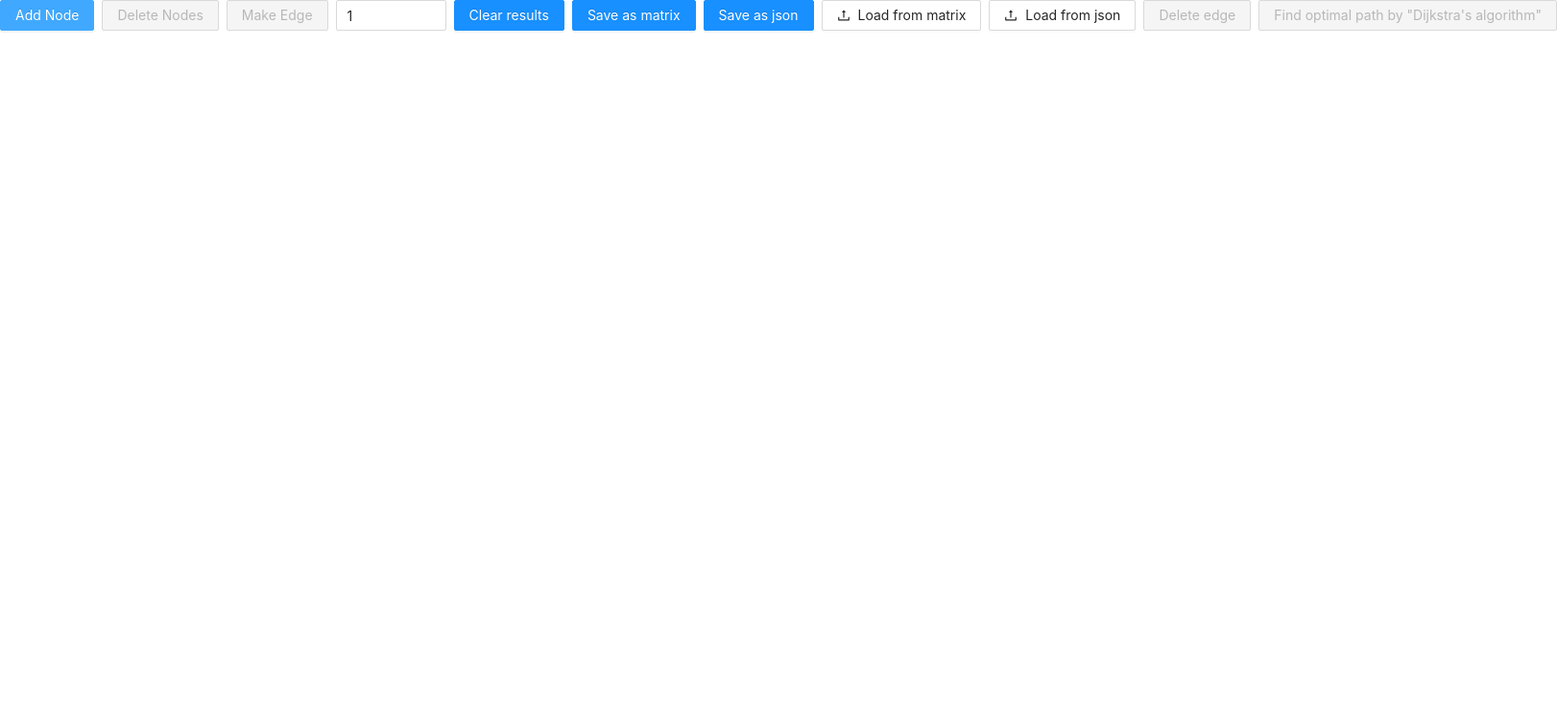
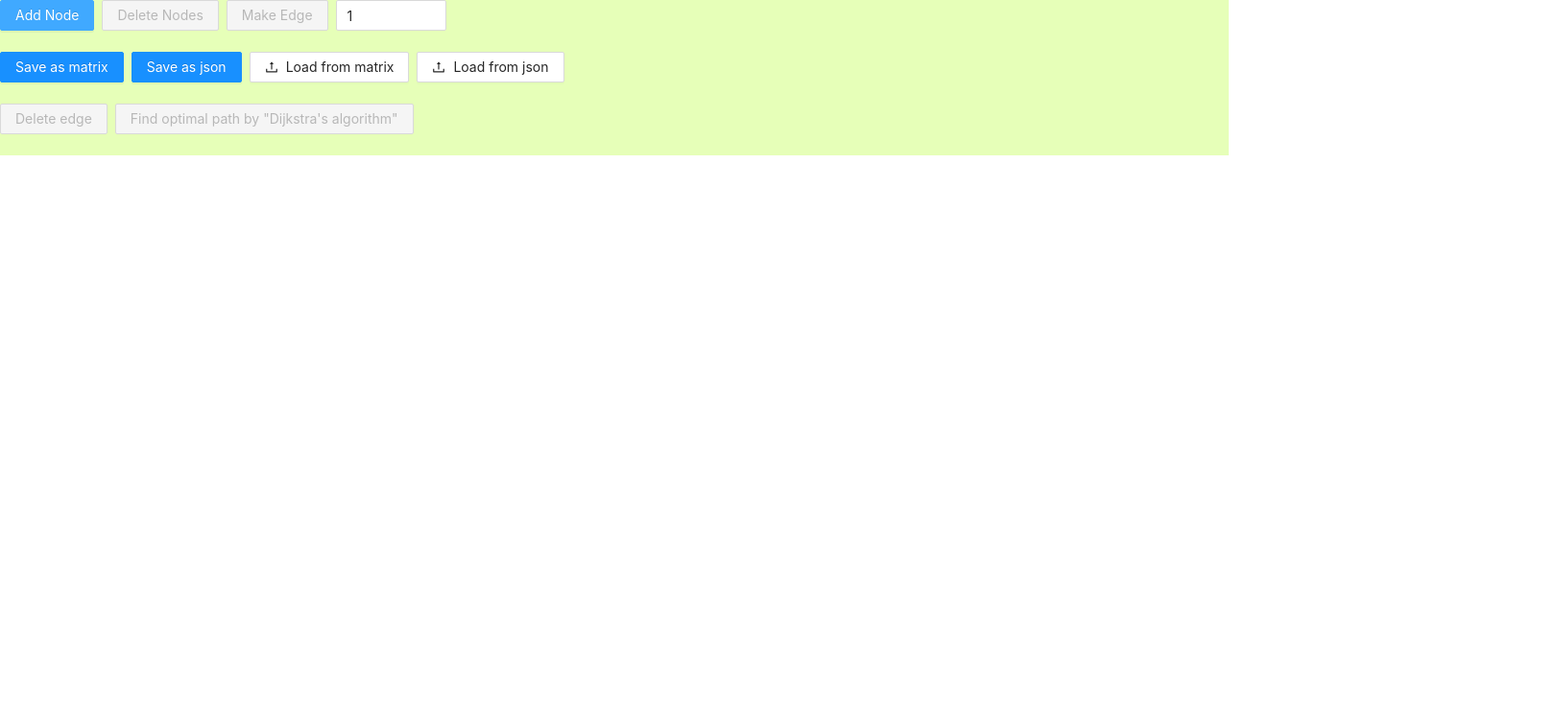
Before and after one commit to FriMay/graph-editor, a React (Create React App) app: page / in a window 1280 px wide. Shown: the top 756 px of the page at 96% size, 1622 px wide, since content can reach past the window. Built offline with nearby package versions, Linux system fonts and the light colour scheme.

Commit message:
Minor fixes

```diff
--- a/src/App.js
+++ b/src/App.js
@@ -3,9 +3,9 @@ import ReactFlow from 'react-flow-renderer';
 import {useState} from "react";
 import EdgeComponent from "./domains/EdgeComponent";
 import NodeComponent from "./domains/NodeComponent";
-import {message, notification, Button, InputNumber, Space, Upload, Input, Card} from 'antd';
+import {message, notification, Button, InputNumber, Space, Upload, Input, Card, Divider} from 'antd';
 import 'antd/dist/antd.css';
-import { UploadOutlined } from '@ant-design/icons';
+import {UploadOutlined} from '@ant-design/icons';
 import calculate from "./domains/DijkstraAlgorithm";
 
 const red = "red";
@@ -138,7 +138,6 @@ function App() {
         edges: []
     });
     const [edgeWeigh, setEdgeWeigh] = useState(1);
-    const [shortestPath, setShortestPath] = useState("asd");
 
     return (
         <>
@@ -148,6 +147,7 @@ function App() {
                 transform: 'translate(-50%, -50%)',
                 height: "100%"
             }}>
+                <div style={{background: "rgba(217,255,147,0.66)"}}>
                     <Space>
                         <Button type="primary" onClick={() => {
 
@@ -159,7 +159,7 @@ function App() {
 
                             const nodes = state.nodes;
 
-                        nodes[nextNodeId] = createNode(nextNodeId++, (-userX + (window.innerWidth / 2) - 300)/userScale, (-userY + (window.innerHeight / 2) - 200)/userScale);
+                            nodes[nextNodeId] = createNode(nextNodeId++, (-userX + (window.innerWidth / 2) - 300) / userScale, (-userY + (window.innerHeight / 2) - 200) / userScale);
                             setState(JSON.parse(JSON.stringify(state)));
 
                         }}>Add Node</Button>
@@ -279,18 +279,11 @@ function App() {
                             value={edgeWeigh}
                             onChange={setEdgeWeigh}
                             placeholder="Edge Weigh"
-                        style={{ width: '115px' }}
+                            style={{width: '115px'}}
                         />
-                    <Button
-                        type="primary"
-                        block={!isHaveResults}
-                        onClick={() => {
-
-                            clearResults(state);
-
-                            setState(JSON.parse(JSON.stringify(state)));
-
-                        }}>Clear results</Button>
+                    </Space>
+                    <br/><br/>
+                    <Space>
                         <Button
                             type="primary"
                             onClick={() => {
@@ -307,7 +300,7 @@ function App() {
 
                                 if (window.navigator && window.navigator.msSaveOrOpenBlob) {
                                     window.navigator.msSaveOrOpenBlob(blob, filename);
-                            } else{
+                                } else {
                                     var e = document.createEvent('MouseEvents'),
                                         a = document.createElement('a');
                                     a.download = filename;
@@ -329,7 +322,7 @@ function App() {
 
                                 if (window.navigator && window.navigator.msSaveOrOpenBlob) {
                                     window.navigator.msSaveOrOpenBlob(blob, filename);
-                            } else{
+                                } else {
                                     var e = document.createEvent('MouseEvents'),
                                         a = document.createElement('a');
                                     a.download = filename;
@@ -394,7 +387,7 @@ function App() {
 
                                         setState(newState);
                                     });
-                        }}><Button icon={<UploadOutlined />}>Load from matrix</Button></Upload>
+                            }}><Button icon={<UploadOutlined/>}>Load from matrix</Button></Upload>
                         <Upload
                             showUploadList={false}
                             beforeUpload={file => {
@@ -412,7 +405,10 @@ function App() {
 
                                         setState(newState);
                                     });
-                        }}><Button icon={<UploadOutlined />}>Load from json</Button></Upload>
+                            }}><Button icon={<UploadOutlined/>}>Load from json</Button></Upload>
+                    </Space>
+                    <br/><br/>
+                    <Space>
                         <Button
                             type="primary"
                             disabled={isBlock(state)}
@@ -468,7 +464,7 @@ function App() {
                                     return;
                                 }
 
-                            let textPath = `${path[path.length-1].to}-${path[path.length-1].from}`;
+                                let textPath = `${path[path.length - 1].to}-${path[path.length - 1].from}`;
                                 for (let i = path.length - 2; i > -1; --i) {
                                     textPath += `-${path[i].from}`;
                                 }
@@ -501,6 +497,8 @@ function App() {
 
                             }}>Find optimal path by "Dijkstra's algorithm"</Button>
                     </Space>
+                    <br/><br/>
+                </div>
 
                 <ReactFlow
                     elements={getOutputStruct(state)}
```
Lines whose indentation alone changed are shown as unchanged.
